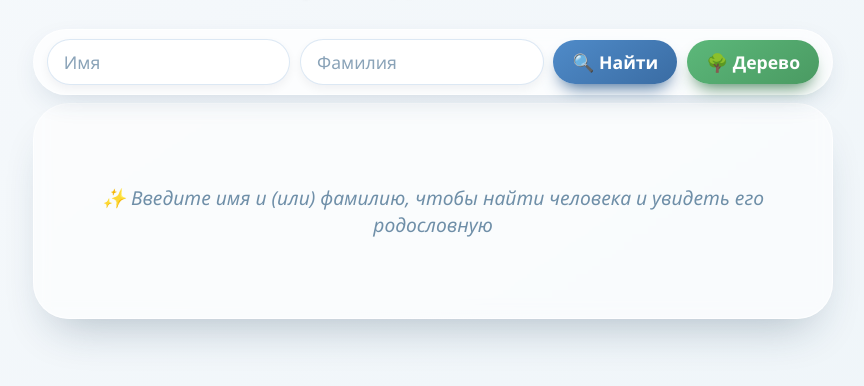
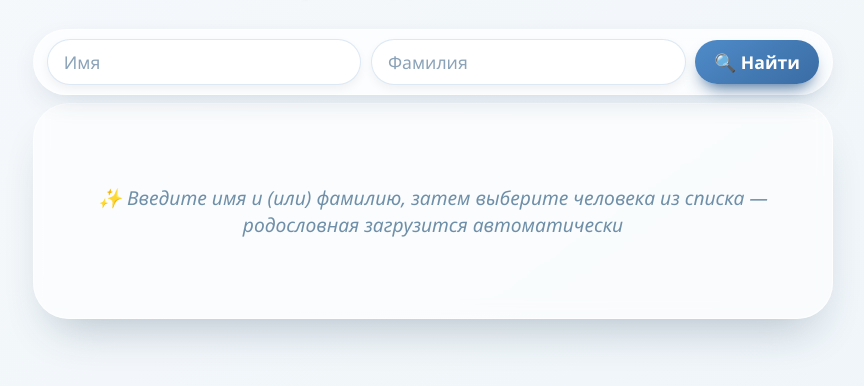
Before and after one commit to Spaceoceanoutlook/FamilyTree, a FastAPI app: page / in a window 1280 px wide. Shown: the part 80-466 px from the top of the page, without its empty margins (207-1071 px from the left). Run offline with FastAPI, Linux system fonts and the light colour scheme; parts of the project's set-up code (start-up, migrations or seed data) failed here and were passed over.

Commit message:
deleted button tree

```diff
--- a/familytree/templates/index.html
+++ b/familytree/templates/index.html
@@ -101,27 +101,6 @@
         background: linear-gradient(145deg, #5d9ad9, #3f78b5);
         transform: scale(1.02);
         box-shadow: 0 14px 22px -10px #1e3e60;
-    }
-
-    .view-btn {
-        background: linear-gradient(145deg, #5cb87a, #4a9a62);
-        color: white;
-        font-weight: 600;
-        border: none;
-        cursor: pointer;
-        box-shadow: 0 10px 18px -8px #3a7a4e;
-        transition: all 0.15s ease;
-        padding: 0.6rem 1.2rem;
-        border-radius: 50px;
-        font-size: 1.1rem;
-        font-family: inherit;
-        white-space: nowrap;
-    }
-
-    .view-btn:hover {
-        background: linear-gradient(145deg, #6ec88a, #5aab72);
-        transform: scale(1.02);
-        box-shadow: 0 14px 22px -10px #2e6a3e;
     }
 
     .search-results {
@@ -333,7 +312,7 @@
             padding: 0.6rem 1rem;
         }
 
-        .search-btn, .view-btn {
+        .search-btn {
             width: 100%;
             font-size: 0.95rem;
             padding: 0.6rem 1.2rem;
@@ -365,20 +344,20 @@
             autocomplete="off"
         >
         <button onclick="searchPeople()" class="search-btn">🔍 Найти</button>
-        <button onclick="loadSelectedTree()" class="view-btn">🌳 Дерево</button>
     </div>
 
     <div id="searchResults" class="search-results"></div>
 
     <div id="pedigree-container" class="pedigree-container">
         <div class="empty-state">
-            ✨ Введите имя и (или) фамилию, чтобы найти человека и увидеть его родословную
+            ✨ Введите имя и (или) фамилию, затем выберите человека из списка — родословная загрузится автоматически
         </div>
     </div>
 </div>
 
 <script>
 let selectedPersonId = null;
+let isLoadingTree = false; // Флаг для предотвращения повторной загрузки
 
 async function searchPeople() {
     const firstName = document.getElementById('firstNameInput').value.trim();
@@ -445,18 +424,25 @@ function showSearchMessage(message) {
 }
 
 function selectPerson(personId, element) {
+    // Убираем выделение со всех
     document.querySelectorAll('.search-result-item').forEach(el => el.classList.remove('selected'));
+    // Добавляем выделение выбранному
     if (element) element.classList.add('selected');
 
     selectedPersonId = personId;
+
+    // ✅ Автоматическая загрузка дерева при выборе
+    loadSelectedTree();
 }
 
 async function loadSelectedTree() {
     if (!selectedPersonId) {
-        document.getElementById('pedigree-container').innerHTML =
-            '<div class="empty-state">👆 Сначала найдите и выберите человека из списка</div>';
         return;
     }
+
+    // Предотвращаем повторную загрузку того же дерева
+    if (isLoadingTree) return;
+    isLoadingTree = true;
 
     const container = document.getElementById('pedigree-container');
     container.innerHTML = '<div class="loading-state">Загружаем родословную</div>';
@@ -483,6 +469,8 @@ async function loadSelectedTree() {
     } catch(err) {
         console.error('Ошибка загрузки дерева:', err);
         container.innerHTML = `<div class="error-message">❌ Ошибка загрузки: ${err.message}</div>`;
+    } finally {
+        isLoadingTree = false;
     }
 }
 
```
